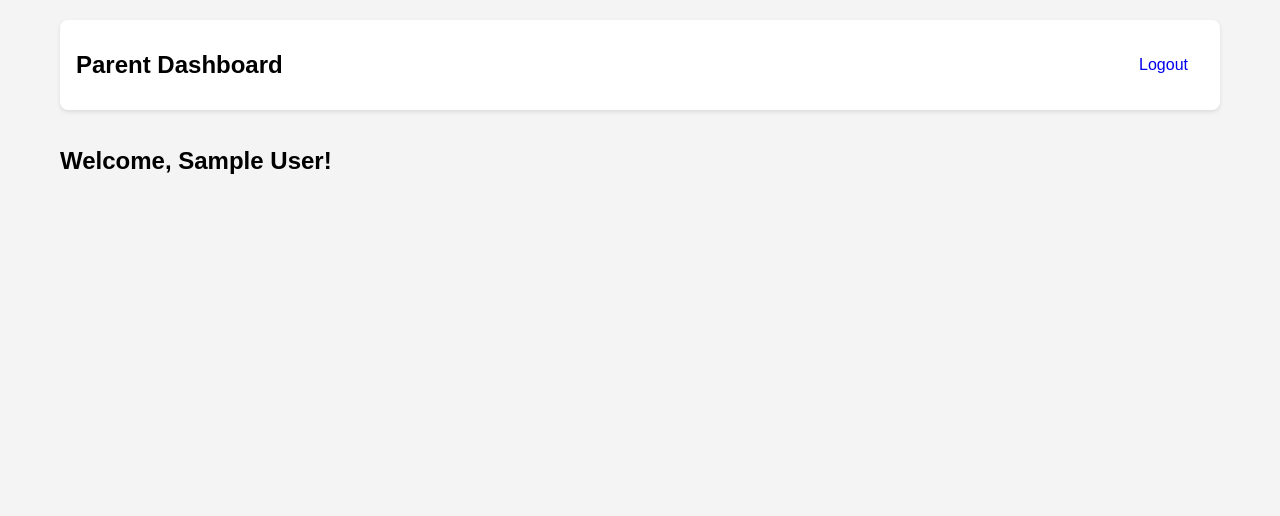
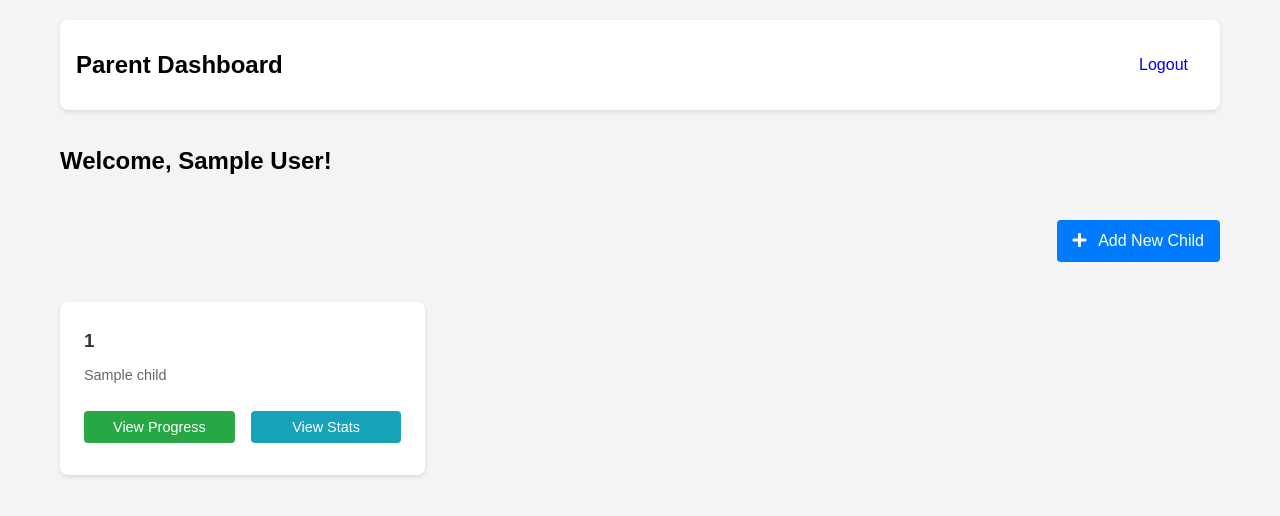
Before and after one commit to deenaik/game, a Flask app: template templates/dashboard.html in a window 1280 px wide. Shown: the top 516 px of the page. Run offline with Flask 3, Linux system fonts and the light colour scheme; the visitor is signed in with stand-in values (Sample User, id 1); the template is opened without the code that fills it: most values are stand-ins (such as "Sample title", 1, 10 or a date in 2020).

Commit message:
Add child as a card in parent dashboard, with a child add button.

```diff
--- a/app.py
+++ b/app.py
@@ -79,7 +79,9 @@ def register(user_type):
 def dashboard():
     if session.get('user_type') != 'parent':
         return redirect(url_for('game_home'))
-    return render_template('dashboard.html')
+
+    children = db.get_children_for_parent(session['user_email'])
+    return render_template('dashboard.html', children=children)
 
 @app.route('/game-home')
 @login_required
--- a/static/css/style.css
+++ b/static/css/style.css
@@ -100,3 +100,79 @@ body {
         margin: 1rem;
     }
 }
+
+/* Dashboard Styles */
+.dashboard-actions {
+    margin: 2rem 0;
+    text-align: right;
+}
+
+.children-grid {
+    display: grid;
+    grid-template-columns: repeat(auto-fill, minmax(300px, 1fr));
+    gap: 2rem;
+    margin-top: 2rem;
+}
+
+.child-card {
+    background: white;
+    border-radius: 8px;
+    padding: 1.5rem;
+    box-shadow: 0 2px 4px rgba(0, 0, 0, 0.1);
+    transition: transform 0.2s ease;
+}
+
+.child-card:hover {
+    transform: translateY(-5px);
+}
+
+.child-info {
+    margin-bottom: 1rem;
+}
+
+.child-info h3 {
+    color: #333;
+    margin-bottom: 0.5rem;
+}
+
+.child-info p {
+    color: #666;
+    font-size: 0.9rem;
+}
+
+.child-actions {
+    display: flex;
+    gap: 1rem;
+}
+
+.child-actions button {
+    flex: 1;
+    font-size: 0.9rem;
+}
+
+.no-children {
+    text-align: center;
+    padding: 3rem;
+    background: white;
+    border-radius: 8px;
+    grid-column: 1 / -1;
+}
+
+.no-children p {
+    color: #666;
+    margin-bottom: 1rem;
+}
+
+/* Button variations */
+.btn.view-progress {
+    background: #28a745;
+}
+
+.btn.view-stats {
+    background: #17a2b8;
+}
+
+/* Add icon styles */
+.btn i {
+    margin-right: 0.5rem;
+}
--- a/templates/base.html
+++ b/templates/base.html
@@ -5,6 +5,7 @@
     <meta name="viewport" content="width=device-width, initial-scale=1.0">
     <title>{% block title %}{% endblock %}</title>
     <link rel="stylesheet" href="{{ url_for('static', filename='css/style.css') }}">
+    <link rel="stylesheet" href="https://cdnjs.cloudflare.com/ajax/libs/font-awesome/5.15.4/css/all.min.css">
 </head>
 <body>
     {% with messages = get_flashed_messages() %}
--- a/templates/dashboard.html
+++ b/templates/dashboard.html
@@ -10,7 +10,34 @@
     </nav>
     <div class="dashboard-content">
         <h2>Welcome, {{ session['user_name'] }}!</h2>
-        <!-- Add dashboard content here -->
+
+        <div class="dashboard-actions">
+            <a href="{{ url_for('register', user_type='child') }}" class="btn primary">
+                <i class="fas fa-plus"></i> Add New Child
+            </a>
+        </div>
+
+        <div class="children-grid">
+            {% if children %}
+                {% for child in children %}
+                <div class="child-card">
+                    <div class="child-info">
+                        <h3>{{ child[0] }}</h3>
+                        <p>{{ child[1] }}</p>
+                    </div>
+                    <div class="child-actions">
+                        <button class="btn secondary view-progress">View Progress</button>
+                        <button class="btn secondary view-stats">View Stats</button>
+                    </div>
+                </div>
+                {% endfor %}
+            {% else %}
+                <div class="no-children">
+                    <p>No children registered yet.</p>
+                    <p>Click "Add New Child" to register a child.</p>
+                </div>
+            {% endif %}
+        </div>
     </div>
 </div>
 {% endblock %}
```
Also changed, not shown: database.py (+13 -17 lines).
